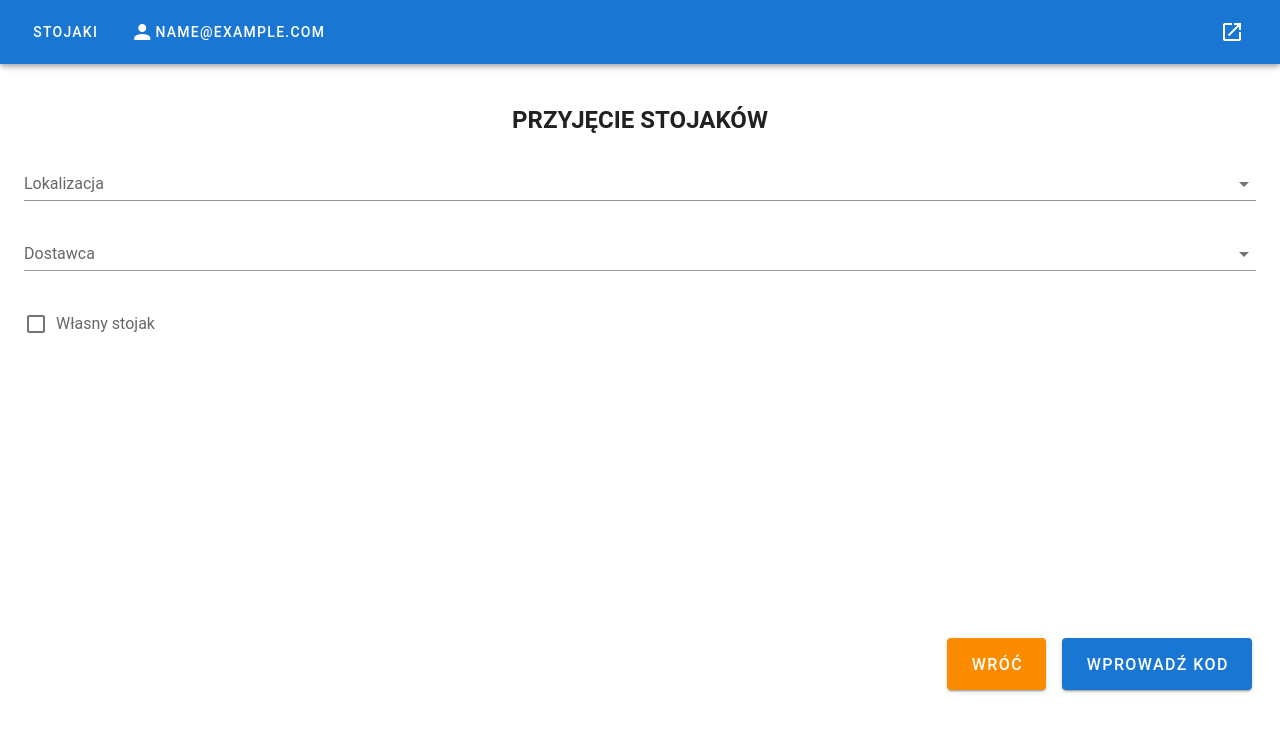
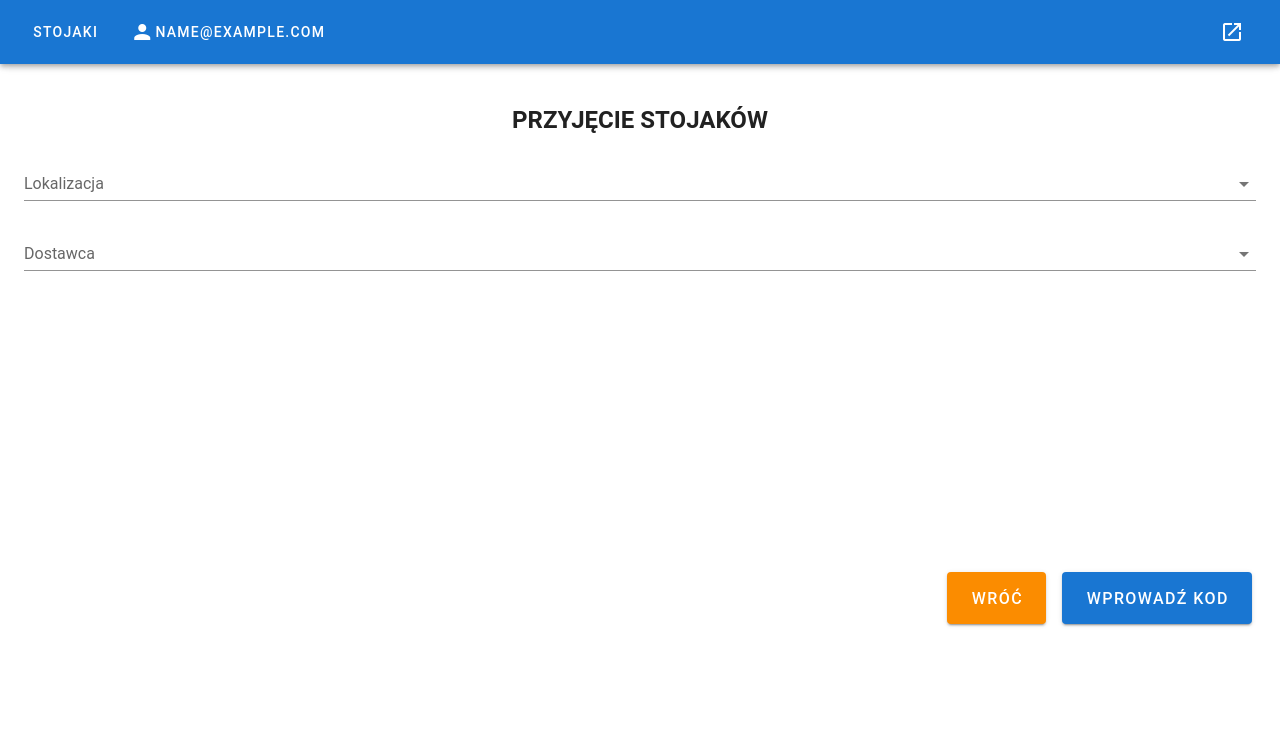
Before and after one commit to BertrandIT/stands-pwa, a Vue app: page /admitStands in a window 1280 px wide. Shown: the top 732 px of the page. Built offline with nearby package versions, Linux system fonts and the light colour scheme; sample sign-in values are in the browser's storage; a small style sheet from the web is missing.

Commit message:
stand fixes

```diff
--- a/src/components/AdmitStands/ChooseStandData.vue
+++ b/src/components/AdmitStands/ChooseStandData.vue
@@ -39,14 +39,6 @@
             ><p :id="item.label">{{ item.label }}</p></template
           ></v-select
         >
-        <v-checkbox
-          label="Własny stojak"
-          @change="
-            (event) => {
-              this.$emit('setData', { value: event, key: 'ownStand' });
-            }
-          "
-        ></v-checkbox>
       </v-col>
     </v-row>
     <v-row
@@ -96,6 +88,7 @@ export default {
         { label: "IGP", value: "IGP" },
         { label: "GLASSOLUTIONS", value: "GLASSOLUTIONS" },
         { label: "INNY", value: "INNY" },
+        { label: "WŁASNY", value: "OWN" },
       ],
     };
   },
--- a/src/components/ReturnStands/ScannedStands.vue
+++ b/src/components/ReturnStands/ScannedStands.vue
@@ -1,6 +1,9 @@
 <template>
   <v-container style="width: 100%" class="mx-0 pa-0">
     <v-card-subtitle class="mb-0 pb-0">Zeskanowane stojaki</v-card-subtitle>
+    <v-card-subtitle class="mb-0 pb-0"
+      >Ilość stojaków: {{ stands.length }}</v-card-subtitle
+    >
     <v-virtual-scroll
       width="100%"
       :items="stands"
--- a/src/views/AdmitStands.vue
+++ b/src/views/AdmitStands.vue
@@ -35,6 +35,9 @@ export default {
   methods: {
     ...mapActions(["assignStandsData"]),
     setData(data) {
+      if (data.key === "supplier") {
+        this.standsData["ownStand"] = data.value === "OWN";
+      }
       this.standsData[data.key] = data.value;
     },
     changeAction(action) {
```
